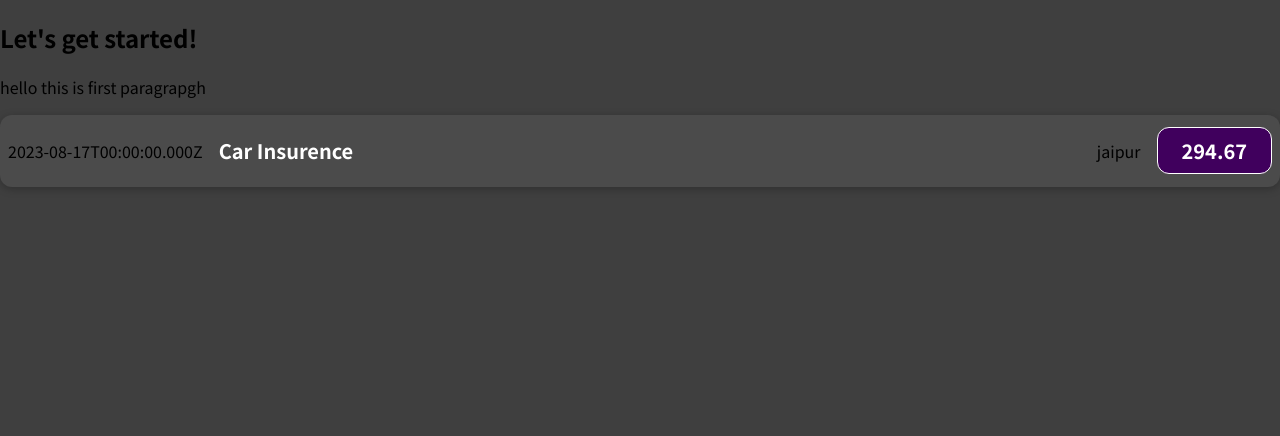
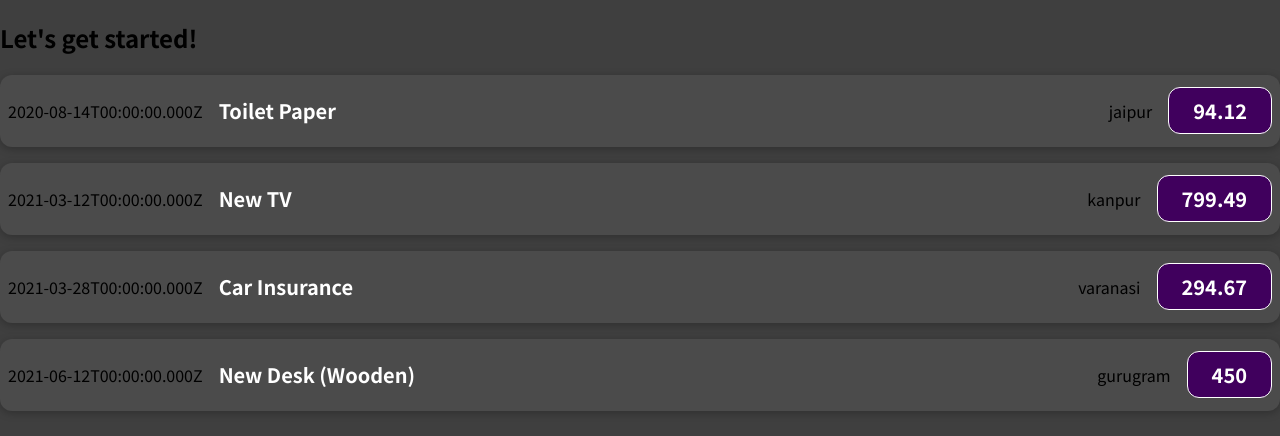
Before and after one commit to ritik-28/reactbasic, a JavaScript app: page / in a window 1280 px wide. Shown: the top 436 px of the page. Built offline with nearby package versions, Linux system fonts and the light colour scheme.

Commit message:
passing data via props

```diff
--- a/src/App.js
+++ b/src/App.js
@@ -1,11 +1,55 @@
 import ExpenseItem from "./components/ExpenseItem";
 
 function App() {
+  const expenses = [
+    {
+      id: "e1",
+      title: "Toilet Paper",
+      amount: 94.12,
+      date: new Date(2020, 7, 14),
+    },
+    { id: "e2", title: "New TV", amount: 799.49, date: new Date(2021, 2, 12) },
+    {
+      id: "e3",
+      title: "Car Insurance",
+      amount: 294.67,
+      date: new Date(2021, 2, 28),
+    },
+    {
+      id: "e4",
+      title: "New Desk (Wooden)",
+      amount: 450,
+      date: new Date(2021, 5, 12),
+    },
+  ];
+  const locationOfExpenditure = ["jaipur", "kanpur", "varanasi", "gurugram"];
   return (
     <div>
       <h2>Let's get started!</h2>
-      <p>hello this is first paragrapgh</p>
-      <ExpenseItem></ExpenseItem>
+      <ExpenseItem
+        title={expenses[0].title}
+        amount={expenses[0].amount}
+        date={expenses[0].date}
+        locationOfExpenditure={locationOfExpenditure[0]}
+      ></ExpenseItem>
+      <ExpenseItem
+        title={expenses[1].title}
+        amount={expenses[1].amount}
+        date={expenses[1].date}
+        locationOfExpenditure={locationOfExpenditure[1]}
+      ></ExpenseItem>
+      <ExpenseItem
+        title={expenses[2].title}
+        amount={expenses[2].amount}
+        date={expenses[2].date}
+        locationOfExpenditure={locationOfExpenditure[2]}
+      ></ExpenseItem>
+      <ExpenseItem
+        title={expenses[3].title}
+        amount={expenses[3].amount}
+        date={expenses[3].date}
+        locationOfExpenditure={locationOfExpenditure[3]}
+      ></ExpenseItem>
     </div>
   );
 }
--- a/src/components/ExpenseItem.js
+++ b/src/components/ExpenseItem.js
@@ -1,18 +1,13 @@
 import "./ExpenseItem.css";
 
-function ExpenseItem() {
-  const expenseDate = new Date(2023, 7, 17);
-  const expenseTitle = "Car Insurence";
-  const expenseAmount = 294.67;
-  const locationOfExpenditure = "jaipur";
-
+function ExpenseItem(props) {
   return (
     <div className="expense-item">
-      <div>{expenseDate.toISOString()}</div>
+      <div>{props.date.toISOString()}</div>
       <div className="expense-item__description">
-        <h2>{expenseTitle}</h2>
-        <p>{locationOfExpenditure}</p>
-        <div className="expense-item__price">{expenseAmount}</div>
+        <h2>{props.title}</h2>
+        <p>{props.locationOfExpenditure}</p>
+        <div className="expense-item__price">{props.amount}</div>
       </div>
     </div>
   );
```
